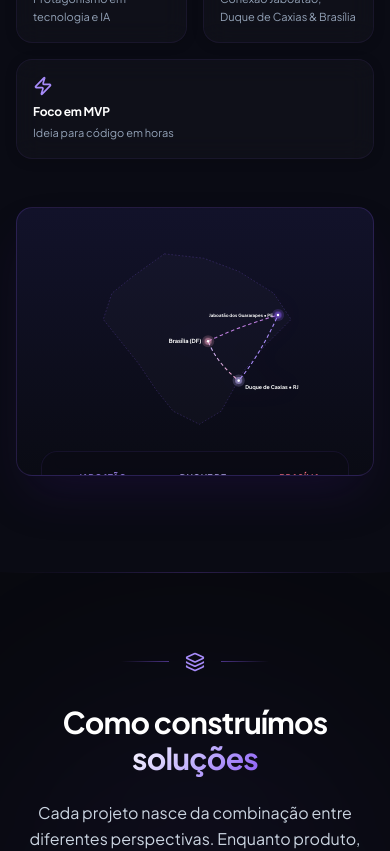
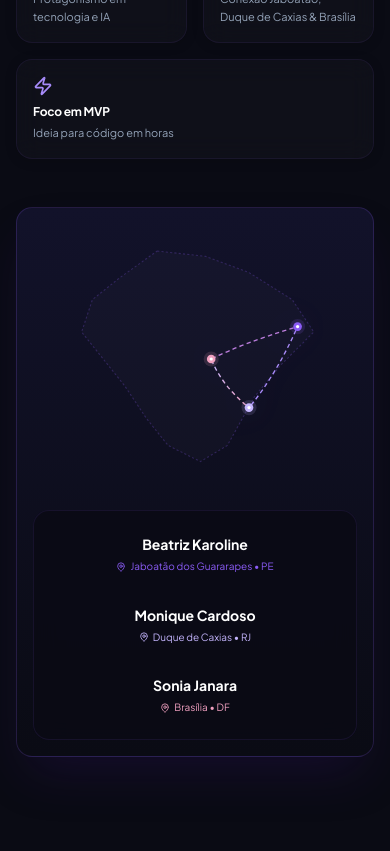
Before and after one commit to SouBeatrizKaroline/3-dev-as-demais-12fqm6k9q, a React (Vite) app: page / in a window 390 px wide. Shown: the part 1480-2331 px from the top of the page. Built offline with nearby package versions, Linux system fonts and the light colour scheme.

Commit message:
Add project links and update manifesto block

```diff
--- a/src/components/InteractiveMap.tsx
+++ b/src/components/InteractiveMap.tsx
@@ -1,18 +1,76 @@
 import { useState } from 'react'
 import { MapPin } from 'lucide-react'
+import { useInView } from '@/hooks/use-in-view'
+
+interface MapMember {
+  id: string
+  name: string
+  location: string
+  color: string
+  bgColor: string
+  ringColor: string
+  svgX: number
+  svgY: number
+  cardTransform: string
+}
+
+const MEMBERS: MapMember[] = [
+  {
+    id: 'pe',
+    name: 'Beatriz Karoline',
+    location: 'Jaboatão dos Guararapes • PE',
+    color: '#8b5cf6',
+    bgColor: 'rgba(139,92,246,0.15)',
+    ringColor: 'border-[#8b5cf6]/50',
+    svgX: 490,
+    svgY: 190,
+    cardTransform: 'translate(-80%, -145%)',
+  },
+  {
+    id: 'rj',
+    name: 'Monique Cardoso',
+    location: 'Duque de Caxias • RJ',
+    color: '#c4b5fd',
+    bgColor: 'rgba(196,181,253,0.15)',
+    ringColor: 'border-[#c4b5fd]/50',
+    svgX: 400,
+    svgY: 340,
+    cardTransform: 'translate(-50%, 45%)',
+  },
+  {
+    id: 'df',
+    name: 'Sonia Janara',
+    location: 'Brasília • DF',
+    color: '#f0a0c0',
+    bgColor: 'rgba(240,160,192,0.15)',
+    ringColor: 'border-rose-400/50',
+    svgX: 330,
+    svgY: 250,
+    cardTransform: 'translate(-100%, -50%)',
+  },
+]
 
 export function InteractiveMap() {
-  const [activePin, setActivePin] = useState<'pe' | 'rj' | 'df' | null>(null)
+  const [activePin, setActivePin] = useState<string | null>(null)
+  const { ref, isInView } = useInView()
 
   return (
-    <div className="relative w-full aspect-[4/3] bg-gradient-to-b from-[#12122a] to-[#0a0b14] rounded-2xl border border-violet-500/20 p-6 flex flex-col justify-between overflow-hidden shadow-2xl shadow-violet-950/30 group">
-      <div className="absolute -top-20 -left-20 w-60 h-60 bg-[#7c3aed]/8 rounded-full blur-3xl pointer-events-none" />
-      <div className="absolute -bottom-20 -right-20 w-60 h-60 bg-[#c4b5fd]/8 rounded-full blur-3xl pointer-events-none" />
+    <div
+      ref={ref}
+      className={`relative w-full bg-gradient-to-b from-[#12122a] to-[#0a0b14] rounded-2xl border border-violet-500/20 p-4 sm:p-6 shadow-2xl shadow-violet-950/30 transition-all duration-700 motion-reduce:transition-none motion-reduce:opacity-100 motion-reduce:translate-y-0 ${
+        isInView ? 'opacity-100 translate-y-0' : 'opacity-0 translate-y-8'
+      }`}
+    >
+      <div className="absolute inset-0 overflow-hidden rounded-2xl pointer-events-none">
+        <div className="absolute -top-20 -left-20 w-60 h-60 bg-[#7c3aed]/8 rounded-full blur-3xl" />
+        <div className="absolute -bottom-20 -right-20 w-60 h-60 bg-[#c4b5fd]/8 rounded-full blur-3xl" />
+      </div>
 
-      <div className="relative w-full h-full flex items-center justify-center">
+      <div className="relative w-full mx-auto" style={{ maxWidth: '500px' }}>
+        <div className="relative w-full" style={{ aspectRatio: '600 / 500' }}>
           <svg
             viewBox="0 0 600 500"
-          className="w-full h-full max-h-[360px] drop-shadow-[0_0_15px_rgba(139,92,246,0.12)]"
+            className="absolute inset-0 w-full h-full drop-shadow-[0_0_15px_rgba(139,92,246,0.12)]"
             fill="none"
             xmlns="http://www.w3.org/2000/svg"
           >
@@ -58,95 +116,79 @@ export function InteractiveMap() {
               </linearGradient>
             </defs>
 
+            {MEMBERS.map((m) => (
               <g
-            className="cursor-pointer transition-transform hover:scale-125"
-            onMouseEnter={() => setActivePin('pe')}
+                key={m.id}
+                className="cursor-pointer"
+                onMouseEnter={() => setActivePin(m.id)}
                 onMouseLeave={() => setActivePin(null)}
               >
-            <circle cx="490" cy="190" r="14" fill="rgba(139,92,246,0.2)" />
-            <circle cx="490" cy="190" r="8" fill="#8b5cf6" className="animate-pulse" />
-            <circle cx="490" cy="190" r="3" fill="#ffffff" />
-            <text
-              x="478"
-              y="195"
-              fill="#ffffff"
-              fontSize="10"
-              fontWeight="bold"
-              fontFamily="Plus Jakarta Sans"
-              textAnchor="end"
+                <circle cx={m.svgX} cy={m.svgY} r="14" fill={m.bgColor} />
+                <circle
+                  cx={m.svgX}
+                  cy={m.svgY}
+                  r="8"
+                  fill={m.color}
+                  className={activePin === m.id ? 'animate-pulse' : ''}
+                />
+                <circle cx={m.svgX} cy={m.svgY} r="3" fill="#ffffff" />
+              </g>
+            ))}
+          </svg>
+
+          {MEMBERS.map((m) => {
+            const xPct = (m.svgX / 600) * 100
+            const yPct = (m.svgY / 500) * 100
+            return (
+              <div
+                key={`card-${m.id}`}
+                className="hidden md:block absolute z-20 pointer-events-none"
+                style={{
+                  left: `${xPct}%`,
+                  top: `${yPct}%`,
+                  transform: m.cardTransform,
+                }}
               >
-              Jaboatão dos Guararapes • PE
-            </text>
-          </g>
-
-          <g
-            className="cursor-pointer transition-transform hover:scale-125"
-            onMouseEnter={() => setActivePin('rj')}
-            onMouseLeave={() => setActivePin(null)}
+                <div
+                  className={`glass-card backdrop-blur-md rounded-xl px-3 py-2 border ${m.ringColor} shadow-lg whitespace-nowrap transition-transform duration-300 ${
+                    activePin === m.id ? 'scale-105' : 'scale-100'
+                  }`}
                 >
-            <circle cx="400" cy="340" r="14" fill="rgba(196,181,253,0.2)" />
-            <circle cx="400" cy="340" r="8" fill="#c4b5fd" className="animate-pulse" />
-            <circle cx="400" cy="340" r="3" fill="#ffffff" />
-            <text
-              x="415"
-              y="360"
-              fill="#ffffff"
-              fontSize="12"
-              fontWeight="bold"
-              fontFamily="Plus Jakarta Sans"
-            >
-              Duque de Caxias • RJ
-            </text>
-          </g>
-
-          <g
-            className="cursor-pointer transition-transform hover:scale-125"
-            onMouseEnter={() => setActivePin('df')}
-            onMouseLeave={() => setActivePin(null)}
-          >
-            <circle cx="330" cy="250" r="14" fill="rgba(240,160,192,0.2)" />
-            <circle cx="330" cy="250" r="8" fill="#f0a0c0" className="animate-pulse" />
-            <circle cx="330" cy="250" r="3" fill="#ffffff" />
-            <text
-              x="240"
-              y="255"
-              fill="#ffffff"
-              fontSize="13"
-              fontWeight="bold"
-              fontFamily="Plus Jakarta Sans"
-            >
-              Brasília (DF)
-            </text>
-          </g>
-        </svg>
-      </div>
-
-      <div className="grid grid-cols-3 gap-2 bg-[#0a0b14]/80 backdrop-blur-md p-3 rounded-2xl border border-violet-500/10 z-10 text-center">
-        <div
-          className={`p-2 rounded-xl transition-all ${activePin === 'pe' ? 'bg-[#8b5cf6]/20 border border-[#8b5cf6]' : 'hover:bg-white/5'}`}
-        >
-          <div className="text-[9px] uppercase font-bold text-[#a78bfa] flex items-center justify-center gap-1 leading-tight">
-            <MapPin className="w-3 h-3 shrink-0" /> Jaboatão • PE
-          </div>
-          <div className="text-xs font-bold text-white mt-0.5">Beatriz Karoline</div>
-        </div>
-        <div
-          className={`p-2 rounded-xl transition-all ${activePin === 'rj' ? 'bg-[#c4b5fd]/20 border border-[#c4b5fd]' : 'hover:bg-white/5'}`}
-        >
-          <div className="text-[9px] uppercase font-bold text-[#c4b5fd] flex items-center justify-center gap-1 leading-tight">
-            <MapPin className="w-3 h-3 shrink-0" /> Duque de Caxias • RJ
-          </div>
-          <div className="text-xs font-bold text-white mt-0.5">Monique Cardoso</div>
-        </div>
-        <div
-          className={`p-2 rounded-xl transition-all ${activePin === 'df' ? 'bg-rose-400/20 border border-rose-400' : 'hover:bg-white/5'}`}
-        >
-          <div className="text-[9px] uppercase font-bold text-rose-400 flex items-center justify-center gap-1 leading-tight">
-            <MapPin className="w-3 h-3 shrink-0" /> Brasília (DF)
-          </div>
-          <div className="text-xs font-bold text-white mt-0.5">Sonia Janara</div>
+                  <p className="text-xs font-bold text-white">{m.name}</p>
+                  <div className="flex items-center gap-1 mt-0.5">
+                    <MapPin className="w-2.5 h-2.5 shrink-0" style={{ color: m.color }} />
+                    <p className="text-[10px] text-slate-400">{m.location}</p>
                   </div>
                 </div>
               </div>
             )
+          })}
+        </div>
+      </div>
+
+      <div className="grid grid-cols-1 sm:grid-cols-3 gap-2 bg-[#0a0b14]/80 backdrop-blur-md p-3 rounded-2xl border border-violet-500/10 z-10 text-center mt-4">
+        {MEMBERS.map((m) => (
+          <div
+            key={`grid-${m.id}`}
+            className={`p-2.5 rounded-xl transition-all border cursor-pointer ${
+              activePin === m.id
+                ? `${m.ringColor} bg-white/5`
+                : 'border-transparent hover:bg-white/5'
+            }`}
+            onMouseEnter={() => setActivePin(m.id)}
+            onMouseLeave={() => setActivePin(null)}
+          >
+            <div className="text-sm font-bold text-white">{m.name}</div>
+            <div
+              className="text-[10px] flex items-center justify-center gap-1 mt-1"
+              style={{ color: m.color }}
+            >
+              <MapPin className="w-2.5 h-2.5 shrink-0" />
+              {m.location}
+            </div>
+          </div>
+        ))}
+      </div>
+    </div>
+  )
 }
--- a/src/components/ProjectCaseModal.tsx
+++ b/src/components/ProjectCaseModal.tsx
@@ -18,6 +18,7 @@ import {
   Sparkles,
   CheckCircle2,
 } from 'lucide-react'
+import { ProjectLinks } from '@/components/ProjectLinks'
 
 interface ProjectCaseModalProps {
   project: Project | null
@@ -51,6 +52,15 @@ export function ProjectCaseModal({ project, open, onOpenChange }: ProjectCaseMod
                 <span>{award}</span>
               </div>
             ))}
+          </div>
+        )}
+
+        {project.links && project.links.length > 0 && (
+          <div className="glass-card p-4 rounded-xl">
+            <h4 className="text-xs font-bold uppercase tracking-wider text-[#a78bfa] flex items-center gap-2 mb-3">
+              🔗 Links do Projeto
+            </h4>
+            <ProjectLinks links={project.links} />
           </div>
         )}
 
--- /dev/null
+++ b/src/components/ProjectLinks.tsx
@@ -0,0 +1,35 @@
+import { Globe, Github, Youtube, Video, Figma, ExternalLink } from 'lucide-react'
+import type { ProjectLink } from '@/data/content'
+
+const ICON_MAP: Record<string, React.ReactNode> = {
+  globe: <Globe className="w-4 h-4" />,
+  github: <Github className="w-4 h-4" />,
+  youtube: <Youtube className="w-4 h-4" />,
+  video: <Video className="w-4 h-4" />,
+  figma: <Figma className="w-4 h-4" />,
+}
+
+interface ProjectLinksProps {
+  links?: ProjectLink[]
+}
+
+export function ProjectLinks({ links }: ProjectLinksProps) {
+  if (!links || links.length === 0) return null
+
+  return (
+    <div className="flex flex-wrap gap-3">
+      {links.map((link, idx) => (
+        <a
+          key={idx}
+          href={link.url}
+          target="_blank"
+          rel="noopener noreferrer"
+          className="inline-flex items-center gap-2 bg-violet-500/8 hover:bg-violet-500/15 border border-violet-500/20 hover:border-violet-500/40 text-slate-200 hover:text-white px-4 py-2.5 rounded-xl text-sm font-medium transition-all duration-300 hover:-translate-y-0.5 hover:shadow-lg hover:shadow-violet-500/10 cursor-pointer"
+        >
+          {ICON_MAP[link.icon] || <ExternalLink className="w-4 h-4" />}
+          <span>{link.title}</span>
+        </a>
+      ))}
+    </div>
+  )
+}
--- a/src/components/QuoteSection.tsx
+++ b/src/components/QuoteSection.tsx
@@ -1,20 +1,35 @@
 import { Quote } from 'lucide-react'
+import { useInView } from '@/hooks/use-in-view'
 
 export function QuoteSection() {
+  const { ref, isInView } = useInView()
+
   return (
     <section
       id="depoimento"
       className="py-20 bg-gradient-to-r from-[#11122a] via-[#0a0b14] to-[#11122a] border-y border-violet-500/10 relative overflow-hidden"
     >
-      <div className="container mx-auto px-4 md:px-8 max-w-4xl text-center relative z-10">
-        <Quote className="w-12 h-12 text-[#a78bfa] opacity-60 mx-auto mb-6" />
-        <blockquote className="text-2xl sm:text-3xl md:text-4xl font-bold text-white leading-relaxed font-display tracking-tight">
-          "Não acreditamos que inovação acontece apenas dentro das empresas. Ela nasce quando
-          pessoas curiosas, diversas e comprometidas resolvem construir juntas."
-        </blockquote>
-        <p className="text-base font-bold text-[#a78bfa] mt-6 tracking-wider uppercase font-mono">
-          — 3 Dev.as DemAIs
-        </p>
+      <div className="container mx-auto px-4 md:px-8 flex justify-center">
+        <div
+          ref={ref}
+          className={`relative max-w-2xl w-full md:w-[65%] transition-all duration-700 motion-reduce:transition-none motion-reduce:opacity-100 motion-reduce:translate-y-0 ${
+            isInView ? 'opacity-100 translate-y-0' : 'opacity-0 translate-y-8'
+          }`}
+        >
+          <div className="relative glass-card rounded-2xl p-8 md:p-10 border-l-2 border-l-violet-500/60 overflow-hidden">
+            <Quote className="absolute top-4 left-4 w-16 h-16 text-[#a78bfa] opacity-[0.15] pointer-events-none" />
+            <div className="relative z-10">
+              <p className="text-xl sm:text-2xl md:text-3xl font-bold text-white leading-relaxed font-display tracking-tight text-center md:text-left">
+                "A inovação floresce onde diferentes perspectivas se encontram. É da colaboração
+                entre pessoas curiosas, diversas e comprometidas que surgem as soluções capazes de{' '}
+                <span className="text-rose-400">gerar impacto real</span>."
+              </p>
+              <p className="text-sm font-medium text-[#a78bfa] mt-6 tracking-wider uppercase font-mono opacity-75 text-center md:text-left">
+                — 3 Dev.as DemAIs
+              </p>
+            </div>
+          </div>
+        </div>
       </div>
     </section>
   )
--- a/src/data/content.ts
+++ b/src/data/content.ts
@@ -45,6 +45,13 @@ export interface Project {
   iconName: string
   casePageRoute?: string
   recognitionBadge?: string
+  links?: ProjectLink[]
+}
+
+export interface ProjectLink {
+  title: string
+  icon: string
+  url: string
 }
 
 export interface StatItem {
@@ -437,6 +444,11 @@ export const PROJECTS: Project[] = [
     metric: '-40% Desperdício Agrosocial',
     category: 'Inteligência Artificial',
     iconName: 'Sprout',
+    links: [
+      { title: 'Pitch', icon: 'youtube', url: 'https://www.youtube.com/watch?v=3e69Hha1HJI' },
+      { title: 'Protótipo', icon: 'youtube', url: 'https://www.youtube.com/watch?v=ZQvmKHnbrgU' },
+      { title: 'Site', icon: 'globe', url: 'https://destinai.goskip.app/?v=ebe1efb' },
+    ],
   },
   {
     id: 'reclapp',
@@ -476,6 +488,13 @@ export const PROJECTS: Project[] = [
     metric: '1º Lugar',
     category: 'GreenTech • Sustainability',
     iconName: 'Recycle',
+    links: [
+      {
+        title: 'Devpost',
+        icon: 'globe',
+        url: 'https://devpost.com/software/reclapp/updates/318345',
+      },
+    ],
   },
   {
     id: 'giro',
@@ -524,6 +543,7 @@ export const PROJECTS: Project[] = [
     category: 'EdTech • Impacto Social',
     iconName: 'Heart',
     recognitionBadge: '💰 Projeto contemplado com investimento',
+    links: [{ title: 'Site', icon: 'globe', url: 'https://giralab.org.br/giro/' }],
   },
   {
     id: 'infinitour',
@@ -724,6 +744,13 @@ export const PROJECTS: Project[] = [
     metric: 'Most Courageous Hack',
     category: 'FinTech • EdTech',
     iconName: 'TrendingUp',
+    links: [
+      {
+        title: 'Devpost',
+        icon: 'globe',
+        url: 'https://devpost.com/software/greenhat?_gl=1*a7ff9p*_gcl_au*NzA1MTc5MTM1LjE3ODUyOTM1ODE.*_ga*OTM2NTI3MDI2LjE3ODUyOTM1ODE.*_ga_0YHJK3Y10M*czE3ODUyOTM1ODEkbzEkZzEkdDE3ODUyOTM2NTkkajU2JGwwJGgw',
+      },
+    ],
   },
   {
     id: 'connectgreen',
@@ -934,6 +961,23 @@ export const PROJECTS: Project[] = [
     metric: 'Global Nominee',
     category: 'ClimateTech • EdTech',
     iconName: 'Globe',
+    links: [
+      {
+        title: 'Página NASA Space Apps',
+        icon: 'globe',
+        url: 'https://www.spaceappschallenge.org/nasa-space-apps-2024/find-a-team/space6/?tab=project',
+      },
+      {
+        title: 'Demonstração',
+        icon: 'video',
+        url: 'https://www.youtube.com/watch?v=qtBHqOawj3A&feature=youtu.be',
+      },
+      {
+        title: 'Protótipo (Figma)',
+        icon: 'figma',
+        url: 'https://www.figma.com/proto/O0tmEgdtLDcPDi3cEEtTin/NASA-SPACE-APPS?node-id=155-107412&starting-point-node-id=155%3A111432',
+      },
+    ],
   },
   {
     id: 'saude-express',
@@ -973,6 +1017,7 @@ export const PROJECTS: Project[] = [
     metric: 'Redução de 35% no tempo de espera',
     category: 'HealthTech',
     iconName: 'Activity',
+    links: [{ title: 'GitHub', icon: 'github', url: 'https://github.com/Jhaysavi/Saude-Express' }],
   },
   {
     id: 'lazurus',
@@ -1042,6 +1087,15 @@ export const PROJECTS: Project[] = [
     category: 'SpaceTech • AI • Citizen Science',
     iconName: 'Orbit',
     casePageRoute: '/projetos/lazurus',
+    links: [
+      {
+        title: 'Página NASA Space Apps',
+        icon: 'globe',
+        url: 'https://www.spaceappschallenge.org/2025/find-a-team/lazaro/?tab=project',
+      },
+      { title: 'Demonstração', icon: 'video', url: 'https://www.youtube.com/watch?v=7KDECxJHwcE' },
+      { title: 'Site', icon: 'globe', url: 'https://lazurus.vercel.app/' },
+    ],
   },
   {
     id: 'raizesgo',
@@ -1116,6 +1170,7 @@ export const PROJECTS: Project[] = [
     category: 'GovTech • AgroTech • Marketplace',
     iconName: 'Trees',
     casePageRoute: '/projetos/raizesgo',
+    links: [{ title: 'Demonstração', icon: 'video', url: 'https://youtu.be/F920sSaajuY' }],
   },
   {
     id: 'frutos-do-cerrado',
@@ -1171,6 +1226,9 @@ export const PROJECTS: Project[] = [
     category: 'SocialTech • Sustentabilidade • Cultura',
     iconName: 'TreePalm',
     casePageRoute: '/projetos/frutos-do-cerrado',
+    links: [
+      { title: 'GitHub', icon: 'github', url: 'https://github.com/Jhaysavi/frutos-do-cerrado' },
+    ],
   },
 ]
 
--- a/src/lib/pocketbase/schema.json
+++ b/src/lib/pocketbase/schema.json
@@ -1,5 +1,5 @@
 {
-  "generatedAt": "2026-07-29T02:49:34.057Z",
+  "generatedAt": "2026-07-29T03:11:06.338Z",
   "collections": [
     {
       "name": "users",
--- a/src/pages/ProjectDetail.tsx
+++ b/src/pages/ProjectDetail.tsx
@@ -3,6 +3,7 @@ import { useParams, Link } from 'react-router-dom'
 import { useInView } from '@/hooks/use-in-view'
 import { Button } from '@/components/ui/button'
 import { PROJECTS } from '@/data/content'
+import { ProjectLinks } from '@/components/ProjectLinks'
 import {
   ArrowLeft,
   Trophy,
@@ -30,6 +31,7 @@ import {
   HeartPulse,
   Orbit,
   Trees,
+  Link2,
 } from 'lucide-react'
 
 const ICON_MAP: Record<string, ReactNode> = {
@@ -159,6 +161,16 @@ export default function ProjectDetail() {
             isInView ? 'opacity-100 translate-y-0' : 'opacity-0 translate-y-8'
           }`}
         >
+          {project.links && project.links.length > 0 && (
+            <CaseCard
+              icon={<Link2 className="w-4 h-4" />}
+              title="🔗 Links do Projeto"
+              color="text-[#a78bfa]"
+            >
+              <ProjectLinks links={project.links} />
+            </CaseCard>
+          )}
+
           <CaseCard icon={<Eye className="w-4 h-4" />} title="Visão Geral" color="text-[#00f0ff]">
             <p className="text-sm text-slate-300 leading-relaxed">{project.overview}</p>
           </CaseCard>
--- a/src/pages/ProjectFrutosDoCerrado.tsx
+++ b/src/pages/ProjectFrutosDoCerrado.tsx
@@ -2,6 +2,8 @@ import { useEffect, ReactNode } from 'react'
 import { Link } from 'react-router-dom'
 import { useInView } from '@/hooks/use-in-view'
 import { Button } from '@/components/ui/button'
+import { PROJECTS } from '@/data/content'
+import { ProjectLinks } from '@/components/ProjectLinks'
 import {
   ArrowLeft,
   Trophy,
@@ -27,6 +29,7 @@ import {
   TreePalm,
   ListChecks,
   Rocket,
+  Link2,
 } from 'lucide-react'
 
 const PROBLEMAS = [
@@ -197,6 +200,7 @@ function CaseCard({
 
 export default function ProjectFrutosDoCerrado() {
   const { ref, isInView } = useInView()
+  const project = PROJECTS.find((p) => p.id === 'frutos-do-cerrado')
 
   useEffect(() => {
     window.scrollTo(0, 0)
@@ -236,6 +240,16 @@ export default function ProjectFrutosDoCerrado() {
         <div
           className={`container mx-auto max-w-4xl space-y-6 transition-all duration-700 ${isInView ? 'opacity-100 translate-y-0' : 'opacity-0 translate-y-8'}`}
         >
+          {project?.links && project.links.length > 0 && (
+            <CaseCard
+              icon={<Link2 className="w-4 h-4" />}
+              title="🔗 Links do Projeto"
+              color="text-[#a78bfa]"
+            >
+              <ProjectLinks links={project.links} />
+            </CaseCard>
+          )}
+
           <CaseCard icon={<Target className="w-4 h-4" />} title="O Desafio" color="text-[#00f0ff]">
             <p className="text-sm text-slate-300 leading-relaxed">
               Desenvolver uma solução tecnológica capaz de fortalecer comunidades quilombolas por
--- a/src/pages/ProjectLazurus.tsx
+++ b/src/pages/ProjectLazurus.tsx
@@ -2,6 +2,8 @@ import { useEffect, ReactNode } from 'react'
 import { Link } from 'react-router-dom'
 import { useInView } from '@/hooks/use-in-view'
 import { Button } from '@/components/ui/button'
+import { PROJECTS } from '@/data/content'
+import { ProjectLinks } from '@/components/ProjectLinks'
 import {
   ArrowLeft,
   Trophy,
@@ -18,6 +20,7 @@ import {
   Youtube,
   Orbit,
   Images,
+  Link2,
 } from 'lucide-react'
 
 const DIFERENCIAIS = [
@@ -131,6 +134,7 @@ function CaseCard({
 
 export default function ProjectLazurus() {
   const { ref, isInView } = useInView()
+  const project = PROJECTS.find((p) => p.id === 'lazurus')
 
   useEffect(() => {
     window.scrollTo(0, 0)
@@ -183,6 +187,16 @@ export default function ProjectLazurus() {
         <div
           className={`container mx-auto max-w-4xl space-y-6 transition-all duration-700 ${isInView ? 'opacity-100 translate-y-0' : 'opacity-0 translate-y-8'}`}
         >
+          {project?.links && project.links.length > 0 && (
+            <CaseCard
+              icon={<Link2 className="w-4 h-4" />}
+              title="🔗 Links do Projeto"
+              color="text-[#a78bfa]"
+            >
+              <ProjectLinks links={project.links} />
+            </CaseCard>
+          )}
+
           <CaseCard icon={<Target className="w-4 h-4" />} title="O Problema" color="text-[#00f0ff]">
             <p className="text-sm text-slate-300 leading-relaxed">
               A descoberta de exoplanetas normalmente exige conhecimento técnico avançado e análise
--- a/src/pages/ProjectRaizesgo.tsx
+++ b/src/pages/ProjectRaizesgo.tsx
@@ -2,6 +2,8 @@ import { useEffect, ReactNode } from 'react'
 import { Link } from 'react-router-dom'
 import { useInView } from '@/hooks/use-in-view'
 import { Button } from '@/components/ui/button'
+import { PROJECTS } from '@/data/content'
+import { ProjectLinks } from '@/components/ProjectLinks'
 import {
   ArrowLeft,
   Trophy,
@@ -29,6 +31,7 @@ import {
   Cpu,
   Sparkles,
   GraduationCap,
+  Link2,
 } from 'lucide-react'
 
 const PROBLEMAS = [
@@ -191,6 +194,7 @@ function CaseCard({
 
 export default function ProjectRaizesgo() {
   const { ref, isInView } = useInView()
+  const project = PROJECTS.find((p) => p.id === 'raizesgo')
   useEffect(() => {
     window.scrollTo(0, 0)
   }, [])
@@ -229,6 +233,16 @@ export default function ProjectRaizesgo() {
         <div
           className={`container mx-auto max-w-4xl space-y-6 transition-all duration-700 ${isInView ? 'opacity-100 translate-y-0' : 'opacity-0 translate-y-8'}`}
         >
+          {project?.links && project.links.length > 0 && (
+            <CaseCard
+              icon={<Link2 className="w-4 h-4" />}
+              title="🔗 Links do Projeto"
+              color="text-[#a78bfa]"
+            >
+              <ProjectLinks links={project.links} />
+            </CaseCard>
+          )}
+
           <CaseCard icon={<Target className="w-4 h-4" />} title="O Desafio" color="text-[#00f0ff]">
             <p className="text-sm text-slate-300 leading-relaxed">
               Produtores rurais do Centro-Oeste enfrentam desafios como dependência de
```
Also changed, not shown: .skip.config.json. Lines whose indentation alone changed are shown as unchanged.
